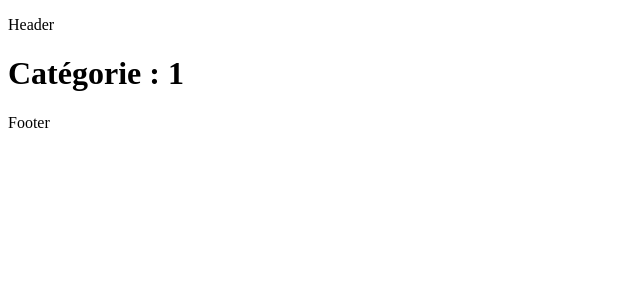
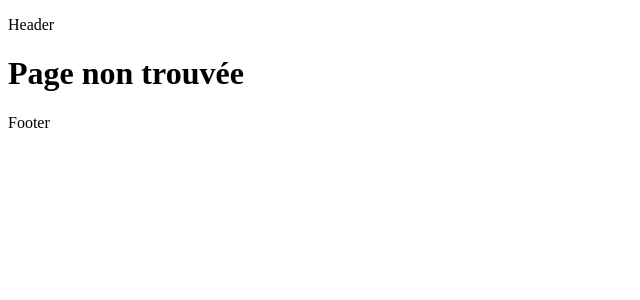
Before and after one commit to omnyazer/router-project, a React (Vite) app: page /1 in a window 1280 px wide. Shown: the top 300 px of the page, without its empty margins (0-640 px from the left). Built offline with nearby package versions, Linux system fonts and the light colour scheme.

Commit message:
activite3 corrections

```diff
--- a/src/App.jsx
+++ b/src/App.jsx
@@ -9,7 +9,7 @@ function App() {
     <Routes>
       <Route element={<Layout />}>
         <Route index element={<Home />} />
-        <Route path=":category" element={<Category />} />
+        <Route path="category/:categoryId" element={<Category />} />
         <Route path="*" element={<NotFound />} />
       </Route>
     </Routes>
--- a/src/pages/Category.jsx
+++ b/src/pages/Category.jsx
@@ -1,9 +1,9 @@
 import { useParams } from "react-router";
 
 const Category = () => {
-  const { category } = useParams();
+  const { categoryId } = useParams();
 
-  return <h1>Catégorie : {category}</h1>;
+  return <h1>Catégorie : {categoryId}</h1>;
 };
 
 export default Category;
```
